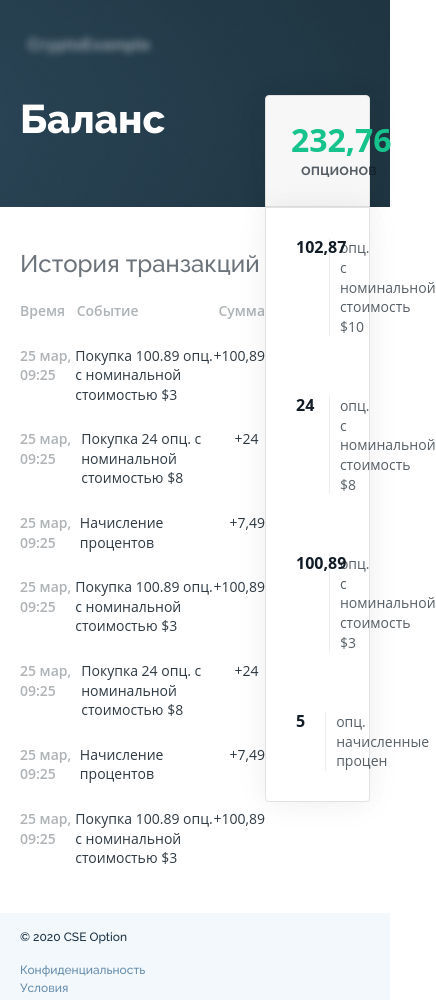
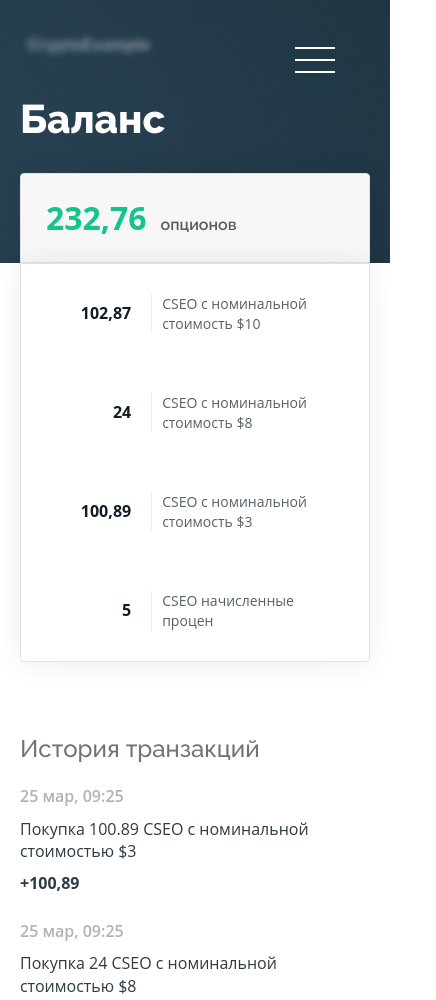
Before and after one commit to algolGuru/ceo, a plain HTML site: page balance.html in a window 390 px wide. Shown: the top 1000 px of the page, 436 px wide, since content can reach past the window. Drawn offline with Linux system fonts and the light colour scheme.

Commit message:
правки

```diff
--- a/balance.html
+++ b/balance.html
@@ -26,6 +26,17 @@
                     <div class="log_in">
                         <button class="login_button">Войти</button>
                     </div>
+                    <div class="hamburger">
+                        <input id="btn-1" type="checkbox" />
+                        <label for="btn-1">
+                          <span class="hamburger">
+                            <span class="line-1"></span>
+                            <span class="line-2"></span>
+                            <span class="line-3"></span>
+                            <span class="cross"></span>
+                          </span>
+                        </label>
+                    </div>
                 </div>
             </header>
             <div class="header_content container header_container balance_header">
@@ -42,64 +53,64 @@
                     <h3>История транзакций</h3>
 
                     <div class="table">
-                        <div class="table_row">
-                            <div class="time table_title std_text">Время</div>
-                            <div class="event table_title std_text">Событие</div>
-                            <div class="sum table_title std_text">Сумма</div>
+                        <div class="table_row table_header">
+                            <div class="time table_title">Время</div>
+                            <div class="event table_title">Событие</div>
+                            <div class="sum table_title">Сумма</div>
                         </div>
                         <div class="table_row">
-                            <div class="time table_title std_text">25 мар, 09:25</div>
-                            <div class="event table_value std_text">Покупка 100.89 опц. с номинальной стоимостью $3</div>
-                            <div class="sum table_value std_text std_text">+100,89</div>
+                            <div class="time table_title">25 мар, 09:25</div>
+                            <div class="event table_value">Покупка 100.89 CSEO с номинальной стоимостью $3</div>
+                            <div class="sum table_value">+100,89</div>
                         </div>
                         <div class="table_row">
-                            <div class="time table_title std_text">25 мар, 09:25</div>
-                            <div class="event table_value std_text">Покупка 24 опц. с номинальной стоимостью $8</div>
-                            <div class="sum table_value std_text">+24</div>
+                            <div class="time table_title">25 мар, 09:25</div>
+                            <div class="event table_value">Покупка 24 CSEO с номинальной стоимостью $8</div>
+                            <div class="sum table_value">+24</div>
                         </div>
                         <div class="table_row">
-                            <div class="time table_title std_text">25 мар, 09:25</div>
-                            <div class="event table_value std_text">Начисление процентов</div>
-                            <div class="sum table_value std_text">+7,49</div>
+                            <div class="time table_title">25 мар, 09:25</div>
+                            <div class="event table_value">Начисление процентов</div>
+                            <div class="sum table_value">+7,49</div>
                         </div>
                         <div class="table_row">
-                            <div class="time table_title std_text">25 мар, 09:25</div>
-                            <div class="event table_value std_text">Покупка 100.89 опц. с номинальной стоимостью $3</div>
-                            <div class="sum table_value std_text">+100,89</div>
+                            <div class="time table_title">25 мар, 09:25</div>
+                            <div class="event table_value">Покупка 100.89 CSEO с номинальной стоимостью $3</div>
+                            <div class="sum table_value">+100,89</div>
                         </div>
                         <div class="table_row">
-                            <div class="time table_title std_text">25 мар, 09:25</div>
-                            <div class="event table_value std_text">Покупка 24 опц. с номинальной стоимостью $8</div>
-                            <div class="sum table_value std_text">+24</div>
+                            <div class="time table_title">25 мар, 09:25</div>
+                            <div class="event table_value">Покупка 24 CSEO с номинальной стоимостью $8</div>
+                            <div class="sum table_value">+24</div>
                         </div>
                         <div class="table_row">
-                            <div class="time table_title std_text">25 мар, 09:25</div>
-                            <div class="event table_value std_text">Начисление процентов</div>
-                            <div class="sum table_value std_text">+7,49</div>
+                            <div class="time table_title">25 мар, 09:25</div>
+                            <div class="event table_value">Начисление процентов</div>
+                            <div class="sum table_value">+7,49</div>
                         </div>
                         <div class="table_row">
-                            <div class="time table_title std_text">25 мар, 09:25</div>
-                            <div class="event table_value std_text">Покупка 100.89 опц. с номинальной стоимостью $3</div>
-                            <div class="sum table_value std_text">+100,89</div>
+                            <div class="time table_title">25 мар, 09:25</div>
+                            <div class="event table_value">Покупка 100.89 CSEO с номинальной стоимостью $3</div>
+                            <div class="sum table_value">+100,89</div>
                         </div>
                     </div>
                 </div>
                 <div class="balance_info_footer">
                     <div class="balance_info_footer_item">
                         <div class="balance_info_footer_item_key std_big_text">102,87</div>
-                        <div class="balance_info_footer_item_value">опц. с номинальной стоимость $10</div>
+                        <div class="balance_info_footer_item_value">CSEO с номинальной стоимость $10</div>
                     </div>
                     <div class="balance_info_footer_item">
                         <div class="balance_info_footer_item_key std_big_text">24</div>
-                        <div class="balance_info_footer_item_value">опц. с номинальной стоимость $8</div>
+                        <div class="balance_info_footer_item_value">CSEO с номинальной стоимость $8</div>
                     </div>
                     <div class="balance_info_footer_item">
                         <div class="balance_info_footer_item_key std_big_text">100,89</div>
-                        <div class="balance_info_footer_item_value">опц. с номинальной стоимость $3</div>
+                        <div class="balance_info_footer_item_value">CSEO с номинальной стоимость $3</div>
                     </div>
                     <div class="balance_info_footer_item">
                         <div class="balance_info_footer_item_key std_big_text">5</div>
-                        <div class="balance_info_footer_item_value">опц. начисленные процен</div>
+                        <div class="balance_info_footer_item_value">CSEO начисленные процен</div>
                     </div>
                 </div>
             </div>
--- a/style.css
+++ b/style.css
@@ -24,6 +24,10 @@ footer, header, hgroup, menu, nav, section {
 	display: block;
 }
 
+button{
+    cursor: pointer;
+}
+
 html{
     height: 100%;
 }
@@ -423,7 +427,7 @@ h1{
 }
 
 #main_second .container {
-    padding: 135px 20px 0 20px;
+    padding: 155px 20px 0 20px;
     display: flex;
     justify-content: space-between;
 }
@@ -497,7 +501,7 @@ h1{
 }
 
 .advantages_item {
-    width: 20%;
+    width: 24%;
     display: flex;
     flex-direction: column;
 }
@@ -717,6 +721,9 @@ footer .container {
 }
 
 .balance_info_footer_item_key {
+    display: flex;
+    align-items: center;
+    justify-content: flex-end;
     font-family: 'Open Sans', sans-serif;
     font-style: normal;
     font-weight: bold;
@@ -784,11 +791,13 @@ footer .container {
 
 .sum{
     grid-column: 8;
+    font-weight: bold !important;
 }
 
 .table_title {
     font-family: 'Open Sans', sans-serif;
     font-style: normal;
+    font-size: 16px;
     font-weight: 600;
     line-height: 140%;
     color: #2E3942;
@@ -798,6 +807,7 @@ footer .container {
 .table_value {
     font-family: 'Open Sans', sans-serif;
     font-style: normal;
+    font-size: 16px;
     font-weight: normal;
     line-height: 140%;
     color: #2E3942;
@@ -1194,6 +1204,30 @@ footer .container {
 }
 
 @media screen and (max-width: 1120px) {
+    .header_content{
+        flex-direction: column;
+    }
+
+    #transactions_history .header_container {
+        padding: 0 20px 90px 20px;
+    }
+
+    .balance_info_head{
+        margin: 30px auto 0 auto;
+        width: 50%;
+    }
+
+    .balance_info_footer{
+        width: 50%;
+        margin-bottom: 30px;
+    }
+
+    .transactions_list {
+        display: flex;
+        flex-direction: column-reverse;
+        align-items: center;
+    }
+
     .pupup_content{
         width: 50%;
     }
@@ -1343,6 +1377,14 @@ footer .container {
 }
 
 @media screen and (max-width: 770px) {
+    .balance_info_head{
+        width: 70%;
+    }
+
+    .balance_info_footer{
+        width: 70%;
+    }
+
     .buy_button_desktop{
         display: none;
     }
@@ -1418,6 +1460,40 @@ footer .container {
 }
 
 @media screen and (max-width: 425px) {
+    .list{
+        width: 100%;
+    }
+
+    .table_header{
+        display: none !important;
+    }
+
+    .table{
+        display: flex;
+        flex-direction: column;
+    }
+
+    .table_row{
+        display: flex;
+        flex-direction: column;
+    }
+
+    .time{
+        margin-bottom: 10px;
+    }
+
+    .event{
+        margin-bottom: 10px;
+    }
+
+    .balance_info_head{
+        width: 100%;
+    }
+
+    .balance_info_footer{
+        width: 100%;
+    }
+
     .inputs_button{
         flex-direction: column;
     }
```
Also changed, not shown: logIn.html (+11 -0 lines), personalData.html (+11 -0 lines), registration.html (+11 -0 lines), transfers.html (+11 -0 lines).
